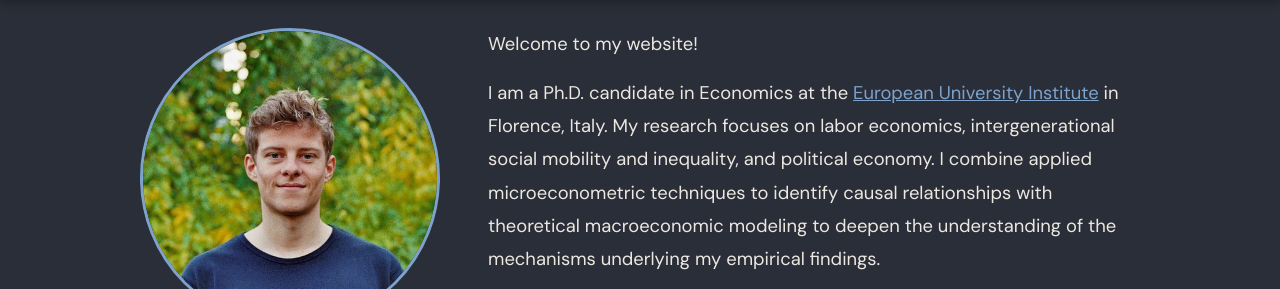
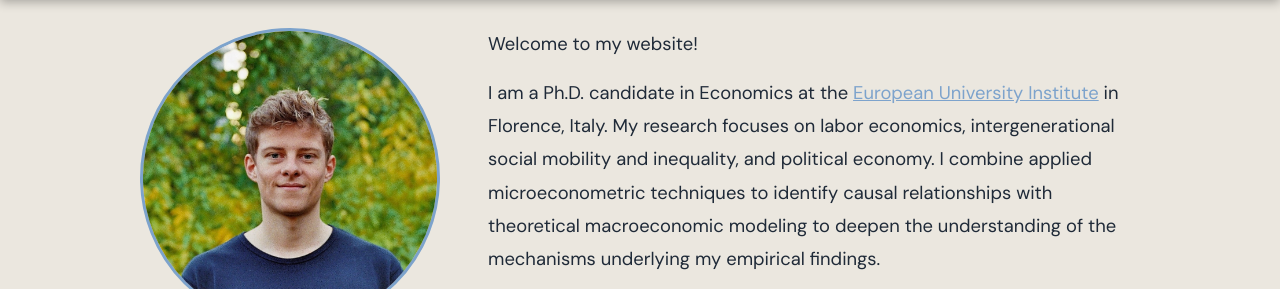
Before and after one commit to rbambino/rbambino.github.io, a plain HTML site: page index.html in a window 1280 px wide. Shown: the part 72-361 px from the top of the page. Drawn offline with Linux system fonts and the light colour scheme.

Commit message:
Update index.html

```diff
--- a/index.html
+++ b/index.html
@@ -13,19 +13,33 @@
             padding: 0;
             box-sizing: border-box;
         }
-
+        /*
         :root {
-            /* Dark mode color palette */
+            /* Dark mode color palette
             --bg-primary: #3a3f4b;
             --bg-secondary: #2a2e38;
             --text-primary: #ece8e1;
             --text-secondary: #a8a095;
             --link-color: #7da3cc;
             --link-hover: #9fc3e8;
-            --page-pad: 0rem;               /* shared left/right padding everywhere */
-            --section-title-width: 220px;   /* controls how far right the text column starts */
-            --section-gap: 4rem;            /* space between title column and text column */
+            --page-pad: 0rem;
+            --section-title-width: 220px;
+            --section-gap: 4rem;
         }
+        */
+        :root {
+            /* Light mode color palette */
+            --bg-primary: #f6f3ee;           /* warm off-white (paper) */
+            --bg-secondary: #ebe7df;         /* warm very light grey */
+            --text-primary: #1f2a38;         /* very dark grey-blue */
+            --text-secondary: #4a5868;       /* lighter grey-blue */
+            --link-color: #7da3cc;
+            --link-hover: #5f8fbe;
+            --page-pad: 0rem;                /* shared left/right padding everywhere */
+            --section-title-width: 220px;    /* controls how far right the text column starts */
+            --section-gap: 4rem;             /* space between title column and text column */
+        }
+
 
         body {
             font-family: 'DM Sans', sans-serif;
```
